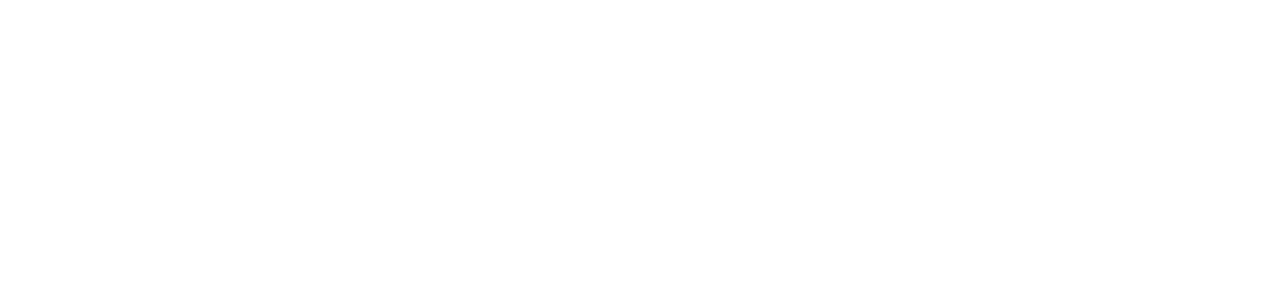
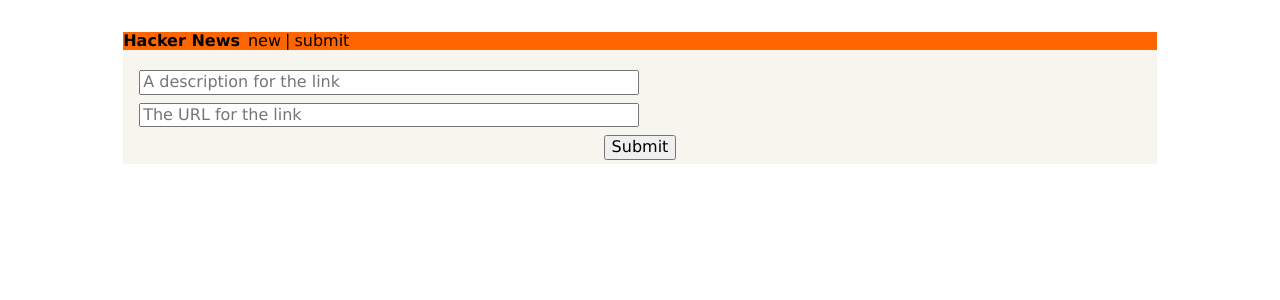
Before and after one commit to andrea-lin-finalis/hackernews-react-apollo, a React (Vite) app: page /create in a window 1280 px wide. Shown: the top 300 px of the page. Built offline with nearby package versions, Linux system fonts and the light colour scheme.

Commit message:
feat(front): add header and routing

```diff
--- a/src/components/App.jsx
+++ b/src/components/App.jsx
@@ -1,12 +1,22 @@
+import { Route, Routes } from 'react-router-dom';
+
+import CreateLink from './CreateLink';
+import Header from './Header';
 import ListLink from './ListLink';
 
 import '../styles/App.css';
 
 function App() {
   return (
-    <>
-      <ListLink />
-    </>
+    <div className="center w85">
+      <Header />
+      <div className="ph3 pv1 background-gray">
+        <Routes>
+          <Route path="/" element={<ListLink />} />
+          <Route path="/create" element={<CreateLink />} />
+        </Routes>
+      </div>
+    </div>
   );
 }
 
--- a/src/components/CreateLink.jsx
+++ b/src/components/CreateLink.jsx
@@ -1,5 +1,6 @@
 import { useState } from 'react';
 import { gql, useMutation } from '@apollo/client';
+import { useNavigate } from 'react-router-dom';
 
 const CREATE_LINK = gql`
   mutation CreateLink($url: String!, $description: String!) {
@@ -13,16 +14,19 @@
 `;
 
 const CreateLink = () => {
-  const [createLink, { loading, error, data }] = useMutation(CREATE_LINK);
+  const navigate = useNavigate();
   const [formState, setFormState] = useState({
     description: '',
     url: '',
   });
+  const [createLink, { loading, error, data }] = useMutation(CREATE_LINK, {
+    variables: { url: formState.url, description: formState.description },
+    onCompleted: () => navigate('/'),
+  });
 
   const onSubmit = async (e) => {
     e.preventDefault();
-    const { description, url } = formState;
-    createLink({ variables: { url, description } });
+    createLink();
     console.log(data);
   };
 
--- /dev/null
+++ b/src/components/Header.jsx
@@ -0,0 +1,22 @@
+import { Link } from 'react-router-dom';
+
+const Header = () => {
+  return (
+    <div className="flex pal justify-between nowrap orange">
+      <div className="flex flex-fixed black">
+        <Link to="/" className="no-underline black">
+          <div className="fw7 mr1">Hacker News</div>
+        </Link>
+        <Link to="/" className="ml1 no-underline black">
+          new
+        </Link>
+        <div className="ml1">|</div>
+        <Link to="/create" className="ml1 no-underline black">
+          submit
+        </Link>
+      </div>
+    </div>
+  );
+};
+
+export default Header;
--- a/src/main.jsx
+++ b/src/main.jsx
@@ -1,23 +1,32 @@
-import React from 'react'
-import ReactDOM from 'react-dom/client'
-import {ApolloProvider, ApolloClient, createHttpLink, InMemoryCache} from '@apollo/client'
+import React from 'react';
+import ReactDOM from 'react-dom/client';
 
-import App from './components/App'
-import './styles/index.css'
+import {
+  ApolloProvider,
+  ApolloClient,
+  createHttpLink,
+  InMemoryCache,
+} from '@apollo/client';
+import { BrowserRouter } from 'react-router-dom';
+
+import App from './components/App';
+import './styles/index.css';
 
 const httpLink = createHttpLink({
-  uri: 'http://localhost:4000'
-})
+  uri: 'http://localhost:4000',
+});
 
 const client = new ApolloClient({
   link: httpLink,
-  cache: new InMemoryCache()
-})
+  cache: new InMemoryCache(),
+});
 
 ReactDOM.createRoot(document.getElementById('root')).render(
   <React.StrictMode>
-    <ApolloProvider client={client}>
-      <App />
-    </ApolloProvider>
+    <BrowserRouter>
+      <ApolloProvider client={client}>
+        <App />
+      </ApolloProvider>
+    </BrowserRouter>
   </React.StrictMode>
-)
+);
```
